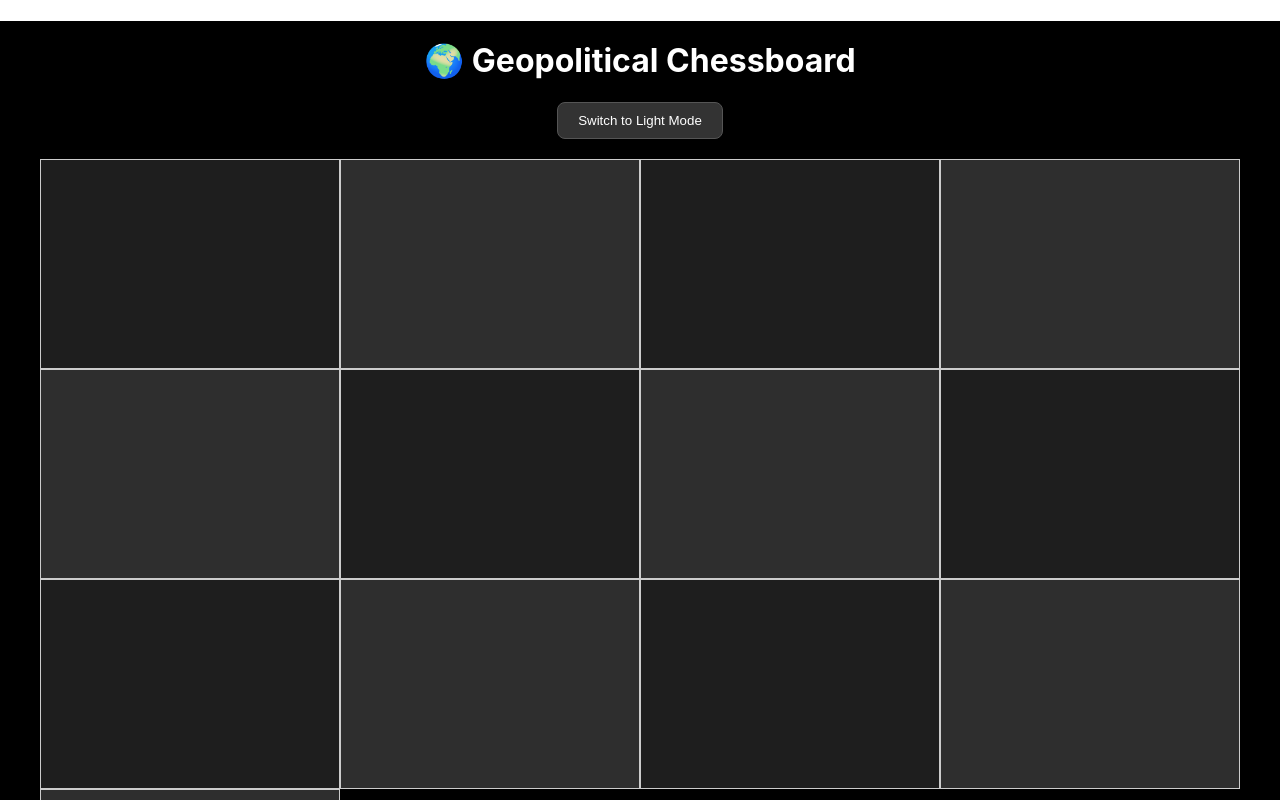
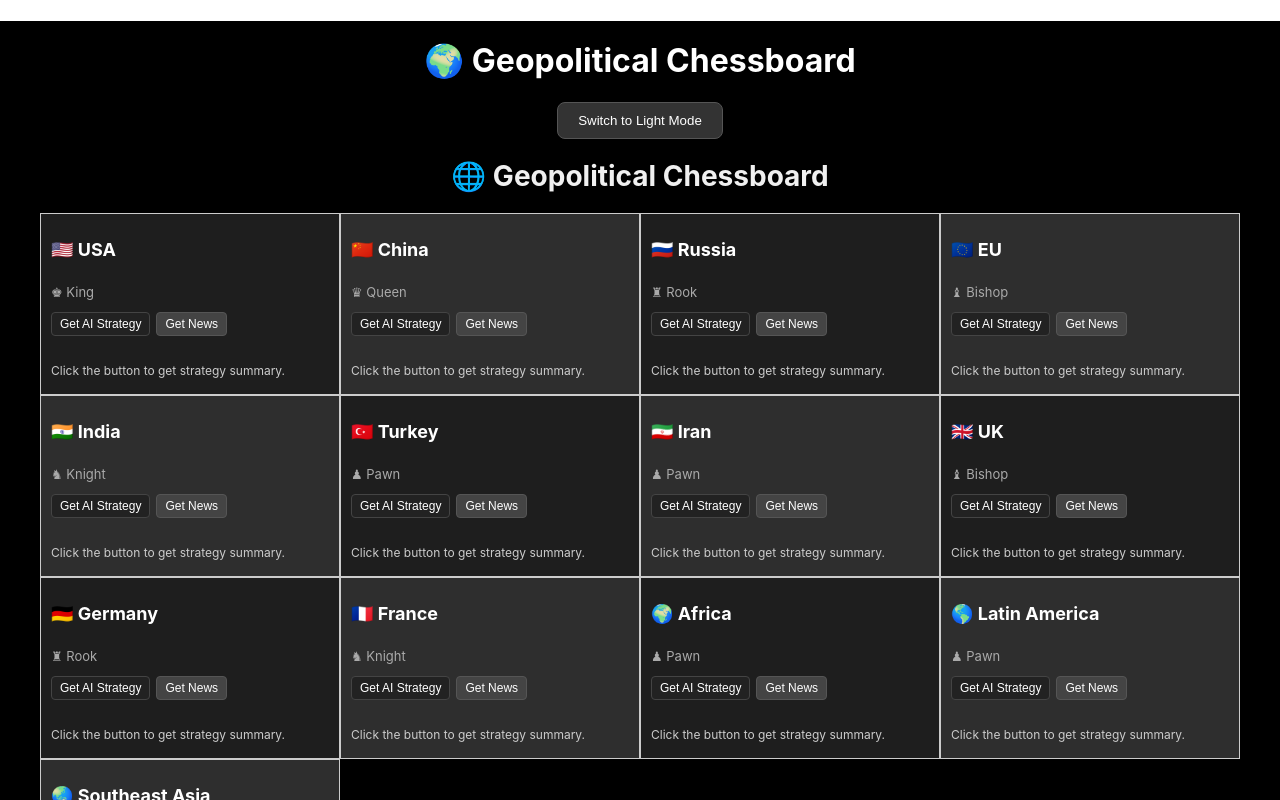
Before and after one commit to Solvanta/geopolitical-chess, a React (Create React App) app: page / in a window 1280 px wide. Shown: the top 800 px of the page. Built offline with nearby package versions, Linux system fonts and the light colour scheme; the HTML template or start-up script is replaced by a standard one.

Commit message:
♟️ UI upgrade: Chessboard background and tooltips added

```diff
--- a/src/GeopoliticalChessboard.jsx
+++ b/src/GeopoliticalChessboard.jsx
@@ -1,5 +1,21 @@
 import { useState } from "react";
 import { motion } from "framer-motion";
+
+const countryRoles = {
+  "USA": "♚ King",
+  "China": "♛ Queen",
+  "Russia": "♜ Rook",
+  "EU": "♝ Bishop",
+  "India": "♞ Knight",
+  "Turkey": "♟︎ Pawn",
+  "Iran": "♟︎ Pawn",
+  "UK": "♝ Bishop",
+  "Germany": "♜ Rook",
+  "France": "♞ Knight",
+  "Africa": "♟︎ Pawn",
+  "Latin America": "♟︎ Pawn",
+  "Southeast Asia": "♟︎ Pawn"
+};
 
 const countryFlags = {
   "USA": "🇺🇸",
@@ -33,12 +49,9 @@ export default function GeopoliticalChessboard({ darkMode }) {
     try {
       const response = await fetch("https://geopolitical-backend.onrender.com/api/strategy", {
         method: "POST",
-        headers: {
-          "Content-Type": "application/json"
-        },
+        headers: { "Content-Type": "application/json" },
         body: JSON.stringify({ country })
       });
-
       const data = await response.json();
       setSummaries((prev) => ({ ...prev, [country]: data.summary }));
     } catch (err) {
@@ -51,18 +64,13 @@ export default function GeopoliticalChessboard({ darkMode }) {
 
   const getCountryNews = async (country) => {
     setNewsLoading(country);
-
     try {
       const response = await fetch("https://geopolitical-backend.onrender.com/api/news", {
         method: "POST",
-        headers: {
-          "Content-Type": "application/json"
-        },
+        headers: { "Content-Type": "application/json" },
         body: JSON.stringify({ country })
       });
-
       const data = await response.json();
-
       if (data.error) {
         console.error("Backend error:", data.error);
         setNews((prev) => ({ ...prev, [country]: [] }));
@@ -77,20 +85,30 @@ export default function GeopoliticalChessboard({ darkMode }) {
     }
   };
 
+  return (
+    <div>
+      <h1 style={{
+        textAlign: 'center',
+        fontSize: '28px',
+        margin: '20px 0',
+        color: darkMode ? '#f0f0f0' : '#111'
+      }}>
+        🌐 Geopolitical Chessboard
+      </h1>
 
-
-  return (
       <div style={{
         display: 'grid',
-      gridTemplateColumns: 'repeat(4, 1fr)', // Adjust for 4 columns
+        gridTemplateColumns: 'repeat(4, 1fr)',
         gap: 0,
         width: '100%',
         maxWidth: '1200px',
         margin: '0 auto',
       }}>
         {countries.map((country, index) => {
-        const isDark = (Math.floor(index / 4) + index) % 2 === 0; // chessboard pattern
-        const tileColor = isDark ? (darkMode ? '#1e1e1e' : '#ddd') : (darkMode ? '#2e2e2e' : '#f9f9f9');
+          const isDark = (Math.floor(index / 4) + index) % 2 === 0;
+          const tileColor = isDark
+            ? (darkMode ? '#1e1e1e' : '#ddd')
+            : (darkMode ? '#2e2e2e' : '#f9f9f9');
 
           return (
             <motion.div
@@ -102,19 +120,79 @@ export default function GeopoliticalChessboard({ darkMode }) {
               style={{
                 background: tileColor,
                 color: darkMode ? '#fff' : '#000',
-              padding: '14px',
+                padding: '10px',
                 border: '1px solid #ccc',
-              minHeight: '180px',
+                minHeight: '160px',
                 display: 'flex',
                 flexDirection: 'column',
                 justifyContent: 'space-between',
               }}
             >
-            {/* Inside content stays the same (flag, buttons, summary, etc.) */}
+              <h2 style={{ fontSize: '18px', fontWeight: 'bold', marginBottom: '4px' }}>
+                {countryFlags[country]} {country}
+              </h2>
+
+              <p
+                title={`Strategic role: ${countryRoles[country]}`}
+                style={{ fontSize: '13px', color: darkMode ? '#aaa' : '#555', marginBottom: '6px' }}
+              >
+                {countryRoles[country]}
+              </p>
+
+              <div style={{ display: 'flex', gap: '6px', marginBottom: '8px' }}>
+                <button
+                  onClick={() => getAIStrategy(country)}
+                  style={{
+                    padding: '4px 8px',
+                    fontSize: '12px',
+                    backgroundColor: darkMode ? '#222' : '#eee',
+                    color: darkMode ? '#fff' : '#000',
+                    border: '1px solid',
+                    borderColor: darkMode ? '#444' : '#ccc',
+                    borderRadius: '4px',
+                    cursor: 'pointer'
+                  }}
+                >
+                  {loading === country ? "Thinking..." : "Get AI Strategy"}
+                </button>
+
+                <button
+                  onClick={() => getCountryNews(country)}
+                  style={{
+                    padding: '4px 8px',
+                    fontSize: '12px',
+                    backgroundColor: darkMode ? '#444' : '#ddd',
+                    color: darkMode ? '#fff' : '#000',
+                    border: '1px solid',
+                    borderColor: darkMode ? '#555' : '#bbb',
+                    borderRadius: '4px',
+                    cursor: 'pointer'
+                  }}
+                >
+                  {newsLoading === country ? "Loading News..." : "Get News"}
+                </button>
+              </div>
+
+              <p style={{ fontSize: '12px', color: darkMode ? '#ccc' : '#333', marginBottom: '6px' }}>
+                {summaries[country] || "Click the button to get strategy summary."}
+              </p>
+
+              {news[country] && news[country].length > 0 && (
+                <ul style={{ fontSize: '12px', paddingLeft: '18px' }}>
+                  {news[country].map((article, i) => (
+                    <li key={i} style={{ marginBottom: '4px' }}>
+                      <a href={article.url} target="_blank" rel="noopener noreferrer"
+                        style={{ color: darkMode ? '#4fd1c5' : '#007acc' }}>
+                        {article.title}
+                      </a>
+                    </li>
+                  ))}
+                </ul>
+              )}
             </motion.div>
           );
         })}
       </div>
-
+    </div>
   );
 }
```
Lines whose indentation alone changed are shown as unchanged.
